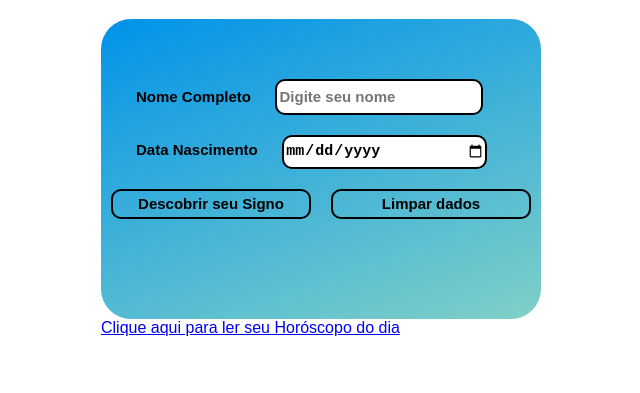
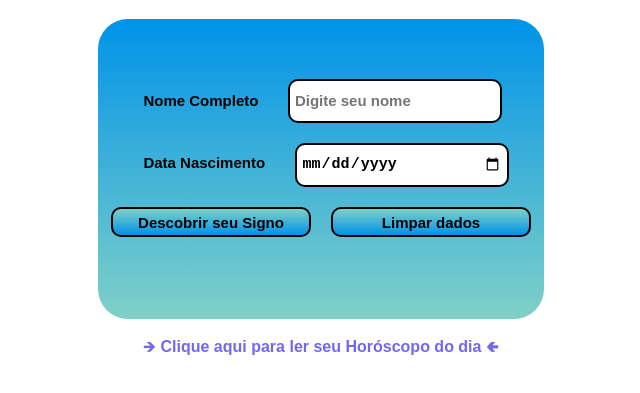
Before and after one commit to FelipeYCastro/Resolu-oDoForumProgramacaoWebAnnhaguera, a plain HTML site: page index.html in a window 1280 px wide. Shown: the part 61-454 px from the top of the page, without its empty margins (319-959 px from the left). Drawn offline with Linux system fonts and the light colour scheme.

Commit message:
commit do dia 03-10 pela manhã

```diff
--- a/css/style.css
+++ b/css/style.css
@@ -6,8 +6,9 @@ body {
 }
 :root {
   --color: #7367f0;
-  --bg-color-form: linear-gradient(160deg, #0093e9, #80d0c7);
-  --bg-color-btn: linear-gradient(135deg, #97abff 10%, #123597 100%);
+  --bg-color-form: linear-gradient(180deg, #0093e9, #80d0c7);
+  --bg-color-btn: linear-gradient(360deg, #0093e9, #80d0c7);
+  --bg-hover-btn: linear-gradient(90deg, #00dbde, #fc00ff);
 }
 #container {
   display: flex;
@@ -20,7 +21,7 @@ h1 {
 }
 .formulario {
   height: 300px;
-  background: var(--bg-color-form);
+  background-image: var(--bg-color-form);
   border-radius: 30px;
 }
 
@@ -30,18 +31,15 @@ input {
   margin: 10px;
   font-weight: bold;
   font-size: 15px;
+  padding: 5px;
 }
 
 .inputs {
   padding-top: 50px;
+  padding-left: 5px;
   margin: 0 25px;
 }
 
-.btns {
-  display: flex;
-  justify-content: center;
-  align-items: center;
-}
 input,
 .btn {
   cursor: pointer;
@@ -49,10 +47,31 @@ input,
   border-radius: 10px;
   border: solid 2px #000;
 }
+div .btns {
+  display: flex;
+  justify-content: center;
+  align-items: center;
+  transition: linear 2s ease-in-out;
+}
+
 .btn {
-  transition: all 1.5s ease-in-out;
-  background-color: var(--bg-color-btn);
+  background-image: var(--bg-color-btn);
 }
+
 .btn:hover {
-  background-color: var(--color);
+  background-image: var(--bg-hover-btn);
 }
+
+.inserirSigno {
+  text-align: center;
+  color: var(--color);
+}
+
+p a {
+  color: inherit;
+  text-decoration: none;
+  font-weight: bold;
+}
+p a:hover {
+  text-decoration: underline;
+}
--- a/index.html
+++ b/index.html
@@ -40,11 +40,16 @@
             <br />
           </div>
         </form>
-        <div class="inserirSigno"></div>
 
-        <a href="https://www.personare.com.br/signos" target="_blank">
-          Clique aqui para ler seu Horóscopo do dia</a
-        >
+        <div class="inserirSigno">
+          <p>
+            &#129146;
+            <a href="https://www.personare.com.br/signos" target="_blank">
+              Clique aqui para ler seu Horóscopo do dia</a
+            >
+            &#129152;
+          </p>
+        </div>
       </div>
     </main>
     <script src="js/script.js"></script>
```
